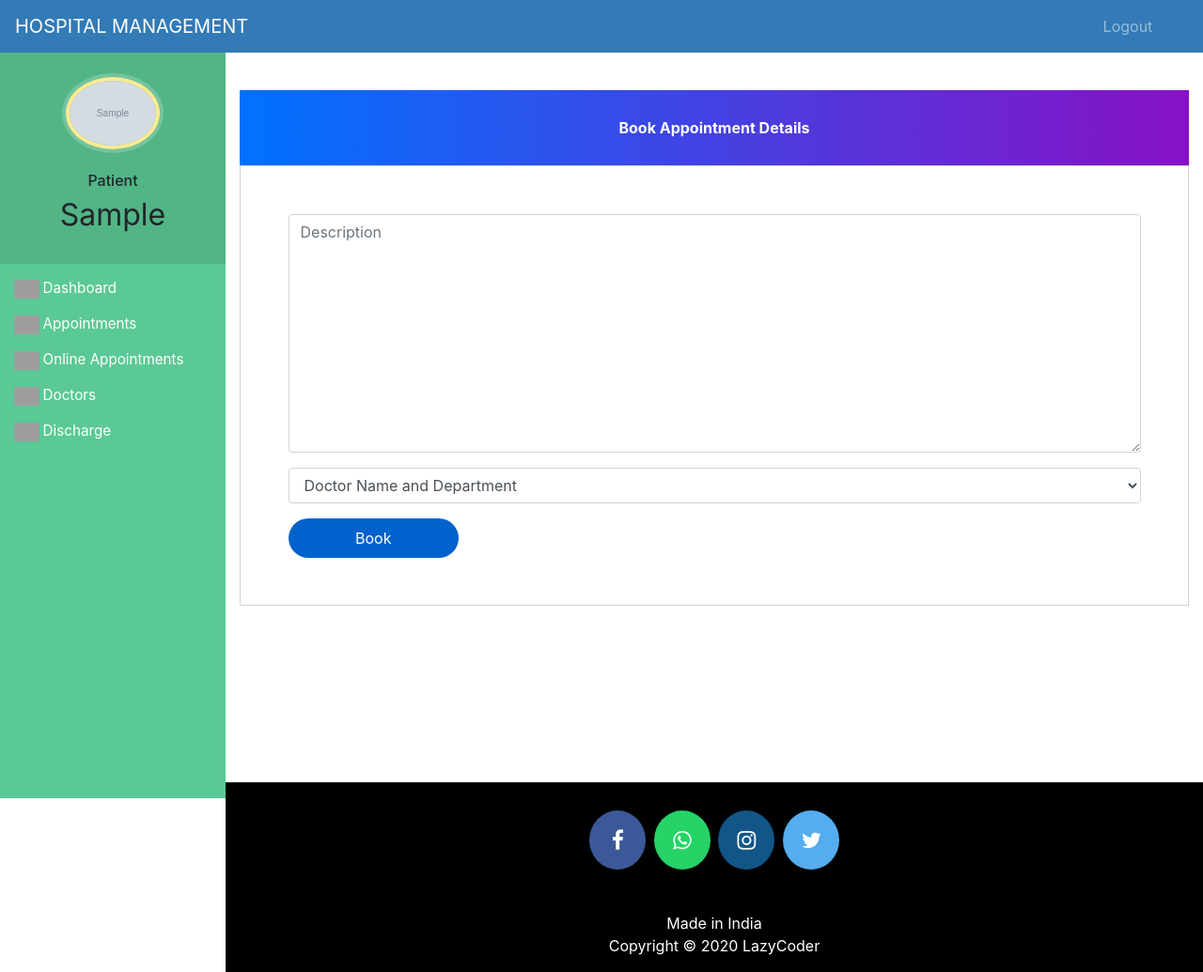
After one commit to itsmethaju/medicare_djanago, a Django app: page /create_appointment/ in a window 1280 px wide. The commit adds this page. Shown: the whole page at 94% size. Run offline with Django 3.2, Linux system fonts and the light colour scheme; a user stored in the database is signed in; tables that the repository leaves empty hold one stand-in row (values such as "Sample post"); grey boxes marked "Sample" are stand-in pictures; some libraries are stand-ins or nearby versions; grey boxes are pictures that could not be loaded.

Commit message:
added online

```diff
--- a/hospital/forms.py
+++ b/hospital/forms.py
@@ -68,3 +68,13 @@ class ContactusForm(forms.Form):
     Name = forms.CharField(max_length=30)
     Email = forms.EmailField()
     Message = forms.CharField(max_length=500,widget=forms.Textarea(attrs={'rows': 3, 'cols': 30}))
+
+
+from django import forms
+from .models import OnlineAppointment
+
+class OnlineAppointmentForm(forms.ModelForm):
+    doctorId=forms.ModelChoiceField(queryset=models.Doctor.objects.all().filter(status=True),empty_label="Doctor Name and Department", to_field_name="user_id")
+    class Meta:
+        model=models.OnlineAppointment
+        fields=['description','status']
--- a/hospital/models.py
+++ b/hospital/models.py
@@ -75,3 +75,14 @@ class PatientDischargeDetails(models.Model):
     doctorFee=models.PositiveIntegerField(null=False)
     OtherCharge=models.PositiveIntegerField(null=False)
     total=models.PositiveIntegerField(null=False)
+
+
+class OnlineAppointment(models.Model):
+    patientId=models.PositiveIntegerField(null=True)
+    doctorId=models.PositiveIntegerField(null=True)
+    patientName=models.CharField(max_length=40,null=True)
+    doctorName=models.CharField(max_length=40,null=True)
+    link=models.CharField(max_length=40,null=True)
+    appointmentDate=models.DateField(auto_now=True)
+    description=models.TextField(max_length=500)
+    status=models.BooleanField(default=False)
--- a/hospital/views.py
+++ b/hospital/views.py
@@ -653,15 +653,30 @@ def doctor_appointment_view(request):
 
 @login_required(login_url='doctorlogin')
 @user_passes_test(is_doctor)
+
 def doctor_view_appointment_view(request):
-    doctor=models.Doctor.objects.get(user_id=request.user.id) #for profile picture of doctor in sidebar
-    appointments=models.Appointment.objects.all().filter(status=True,doctorId=request.user.id)
-    patientid=[]
-    for a in appointments:
-        patientid.append(a.patientId)
-    patients=models.Patient.objects.all().filter(status=True,user_id__in=patientid)
-    appointments=zip(appointments,patients)
-    return render(request,'hospital/doctor_view_appointment.html',{'appointments':appointments,'doctor':doctor})
+    doctor = models.Doctor.objects.get(user_id=request.user.id)  # For profile picture of doctor in sidebar
+
+    appointments = models.Appointment.objects.filter(status=True, doctorId=request.user.id)
+    patient_ids = [appointment.patientId for appointment in appointments]
+
+    patients = models.Patient.objects.filter(status=True, user_id__in=patient_ids)
+
+    appointment_data = zip(appointments, patients)
+
+    online_appointments = models.OnlineAppointment.objects.filter(status=True, doctorId=request.user.id)
+    online_patient_ids = [online_appointment.patientId for online_appointment in online_appointments]
+
+    online_patients = models.Patient.objects.filter(status=True, user_id__in=online_patient_ids)
+
+    online_appointment_data = zip(online_appointments, online_patients)
+
+    return render(request, 'hospital/doctor_view_appointment.html', {
+        'appointment_data': appointment_data,
+        'doctor': doctor,
+        'online_appointment_data': online_appointment_data
+    })
+
 
 
 
@@ -783,7 +798,9 @@ def search_doctor_view(request):
 def patient_view_appointment_view(request):
     patient=models.Patient.objects.get(user_id=request.user.id) #for profile picture of patient in sidebar
     appointments=models.Appointment.objects.all().filter(patientId=request.user.id)
-    return render(request,'hospital/patient_view_appointment.html',{'appointments':appointments,'patient':patient})
+    OnlineAppointment=models.OnlineAppointment.objects.all().filter(patientId=request.user.id)
+
+    return render(request,'hospital/patient_view_appointment.html',{'appointments':appointments,'patient':patient,"OnlineAppointment":OnlineAppointment})
 
 
 
@@ -849,3 +866,36 @@ def contactus_view(request):
             send_mail(str(name)+' || '+str(email),message,settings.EMAIL_HOST_USER, settings.EMAIL_RECEIVING_USER, fail_silently = False)
             return render(request, 'hospital/contactussuccess.html')
     return render(request, 'hospital/contactus.html', {'form':sub})
+
+
+
+
+
+
+from django.shortcuts import render, redirect
+from django.http import HttpResponseRedirect
+from .models import OnlineAppointment
+from .forms import OnlineAppointmentForm
+
+def create_appointment(request):
+    appointmentForm=forms.OnlineAppointmentForm()
+    patient=models.Patient.objects.get(user_id=request.user.id) #for profile picture of patient in sidebar
+    message=None
+    mydict={'appointmentForm':appointmentForm,'patient':patient,'message':message}
+    if request.method=='POST':
+        appointmentForm=forms.OnlineAppointmentForm(request.POST)
+        if appointmentForm.is_valid():
+            print(request.POST.get('doctorId'))
+            desc=request.POST.get('description')
+
+            doctor=models.Doctor.objects.get(user_id=request.POST.get('doctorId'))
+
+            appointment=appointmentForm.save(commit=False)
+            appointment.doctorId=request.POST.get('doctorId')
+            appointment.patientId=request.user.id #----user can choose any patient but only their info will be stored
+            appointment.doctorName=models.User.objects.get(id=request.POST.get('doctorId')).first_name
+            appointment.patientName=request.user.first_name #----user can choose any patient but only their info will be stored
+            appointment.status=False
+            appointment.save()
+        return HttpResponseRedirect('/patient-dashboard')
+    return render(request, 'hospital/appointment_form.html', context=mydict)
--- a/hospitalmanagement/settings.py
+++ b/hospitalmanagement/settings.py
@@ -39,8 +39,8 @@ INSTALLED_APPS = [
     'django.contrib.sessions',
     'django.contrib.messages',
     'django.contrib.staticfiles',
-        'hospital',
-        'widget_tweaks',
+    'hospital',
+    'widget_tweaks',
 ]
 
 MIDDLEWARE = [
--- a/hospitalmanagement/urls.py
+++ b/hospitalmanagement/urls.py
@@ -99,5 +99,7 @@ urlpatterns +=[
     path('patient-view-doctor', views.patient_view_doctor_view,name='patient-view-doctor'),
     path('searchdoctor', views.search_doctor_view,name='searchdoctor'),
     path('patient-discharge', views.patient_discharge_view,name='patient-discharge'),
+    path('create_appointment/', views.create_appointment, name='create_appointment'),
+
 
 ]
--- /dev/null
+++ b/templates/hospital/appointment_form.html
@@ -0,0 +1,95 @@
+{% extends 'hospital/patient_base.html' %}
+{% load widget_tweaks %}
+{% block content %}
+
+<head>
+  <style media="screen">
+    a:link {
+      text-decoration: none;
+    }
+
+    .note {
+      text-align: center;
+      height: 80px;
+      background: -webkit-linear-gradient(left, #0072ff, #8811c5);
+      color: #fff;
+      font-weight: bold;
+      line-height: 80px;
+    }
+
+    .form-content {
+      padding: 5%;
+      border: 1px solid #ced4da;
+      margin-bottom: 2%;
+    }
+
+    .form-control {
+      border-radius: 1.5rem;
+    }
+
+    .btnSubmit {
+      border: none;
+      border-radius: 1.5rem;
+      padding: 1%;
+      width: 20%;
+      cursor: pointer;
+      background: #0062cc;
+      color: #fff;
+    }
+
+    .menu {
+      top: 50px;
+    }
+  </style>
+
+  <link href="//maxcdn.bootstrapcdn.com/bootstrap/4.1.1/css/bootstrap.min.css" rel="stylesheet" id="bootstrap-css">
+  <script src="//maxcdn.bootstrapcdn.com/bootstrap/4.1.1/js/bootstrap.min.js"></script>
+  <script src="//cdnjs.cloudflare.com/ajax/libs/jquery/3.2.1/jquery.min.js"></script>
+</head>
+<br><br>
+{% if message %}
+<script>
+  var a = "{{message}}";
+  alert(a);
+</script>
+
+{% endif %}
+
+
+<!------ add appointment page by patient(sumit)  ---------->
+<form method="post">
+  {% csrf_token %}
+  <div class="container register-form">
+    <div class="form">
+      <div class="note">
+        <p>Book Appointment Details</p>
+      </div>
+      <div class="form-content">
+        <div class="row">
+          <div class="col-md-12">
+            <div class="form-group">
+              {% render_field appointmentForm.description class="form-control" placeholder="Description" %}
+            </div>
+            <div class="form-group">
+              {% render_field appointmentForm.doctorId class="form-control" placeholder="doctor" %}
+            </div>
+
+
+
+
+          </div>
+
+        </div>
+        <button type="submit" class="btnSubmit">Book</button>
+      </div>
+    </div>
+  </div>
+</form>
+<!--
+developed By : sumit kumar
+facebook : fb.com/sumit.luv
+youtube : youtube.com/lazycoders
+-->
+
+
+{% endblock content %}
--- a/templates/hospital/patient_base.html
+++ b/templates/hospital/patient_base.html
@@ -284,6 +284,8 @@
     <ul>
       <li tabindex="0" class="icon-dashboard"> <a style="color:white; text-decoration:none;" href="/patient-dashboard"><span>Dashboard</span></a> </li>
       <li tabindex="0" class="icon-calendar"> <a style="color:white; text-decoration:none;" href="/patient-appointment"><span>Appointments</span></a></li>
+      <li tabindex="0" class="icon-calendar"> <a style="color:white; text-decoration:none;" href="/create_appointment"><span>Online Appointments</span></a></li>
+
       <li tabindex="0" class="icon-users"> <a style="color:white; text-decoration:none;" href="/patient-view-doctor"><span>Doctors</span></a></li>
 
       <li tabindex="0" class="icon-users"> <a style="color:white; text-decoration:none;" href="/patient-discharge"><span>Discharge</span></a></li>
```
Also changed, not shown: hospital/admin.py (+6 -1 lines), templates/hospital/doctor_view_appointment.html (+35 -1 lines), templates/hospital/patient_view_appointment.html (+32 -0 lines), hospital/migrations/0019_onlineappointment.py (added), hospital/migrations/0020_onlineappointment_link.py (added), static/profile_pic/DoctorProfilePic/IMG_6920.jpg (added), static/profile_pic/PatientProfilePic/IMG-20230515-WA0056.jpg (added), static/profile_pic/PatientProfilePic/dDHQv1_nFD908q.jpg (added).
